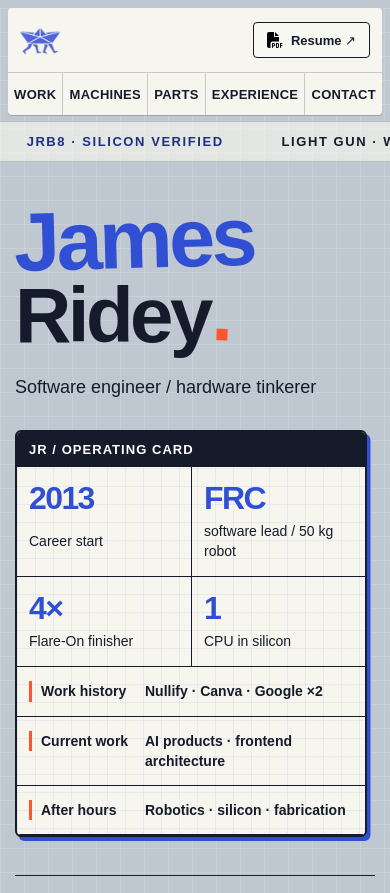
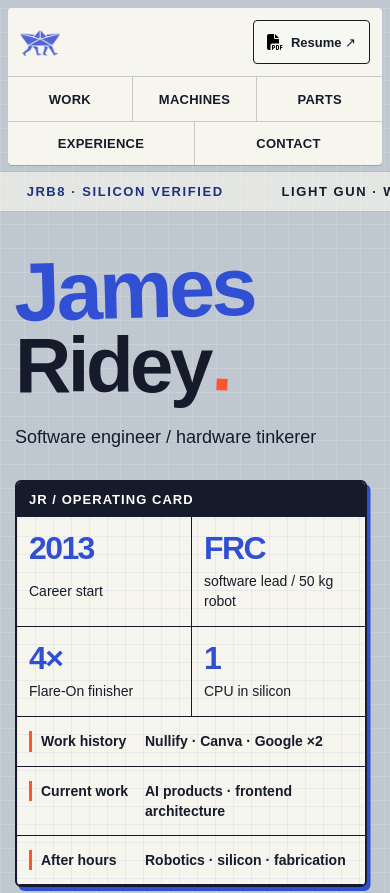
Before and after one commit to AeroX2/aerox2.github.io, a Svelte app: page / in a window 390 px wide. Shown: the top 893 px of the page. Built offline with nearby package versions, Linux system fonts and the light colour scheme; a web font is replaced by a local one.

Commit message:
fix(ui): improve mobile navigation and prevent text clipping

```diff
--- a/src/app.css
+++ b/src/app.css
@@ -963,7 +963,7 @@ footer a {
   }
 
   .wordmark small,
-  nav a:not(.nav-exit) {
+  .site-header nav a:not(.nav-exit) {
     display: none;
   }
 
@@ -2151,6 +2151,7 @@ nav.document-index a.active {
 
   .document-index {
     display: flex;
+    flex-wrap: wrap;
     width: calc(100% - 16px);
     margin: 0 auto;
     border-top-color: var(--rule);
@@ -2158,14 +2159,12 @@ nav.document-index a.active {
     border-radius: 0 0 var(--radius-small) var(--radius-small);
     background: var(--paper);
     box-shadow: 0 1px 0 var(--rule);
-    overflow-x: auto;
-    scrollbar-width: none;
-  }
-
-  .document-index::-webkit-scrollbar { display: none; }
+  }
+
   nav.document-index a {
-    min-width: max-content;
-    flex: 1 0 auto;
+    min-width: 0;
+    min-height: 44px;
+    flex: 1 1 auto;
     padding-right: 6px;
     padding-left: 6px;
     letter-spacing: .02em;
@@ -2174,6 +2173,19 @@ nav.document-index a.active {
 
   nav.document-index a:last-child { border-right: 0; }
 
+  .site-header .nav-exit { min-height: 44px; }
+
+  main section[id] { scroll-margin-top: 100px; }
+
+  .contact-section > * { min-width: 0; }
+
+  .contact-section h2 {
+    font-size: clamp(32px, 8vw, 46px);
+    overflow-wrap: anywhere;
+  }
+
+  .company-name h3 { overflow-wrap: anywhere; }
+
   .project-ticker {
     margin-top: 6px;
     border-color: var(--rule);
@@ -2182,6 +2194,16 @@ nav.document-index a.active {
 
   .bin-open {
     color: var(--blue-dark);
+  }
+}
+
+@media (max-width: 480px) {
+  nav.document-index a { flex-basis: 30%; }
+
+  nav.document-index a:nth-child(3) { border-right: 0; }
+
+  nav.document-index a:nth-child(n + 4) {
+    border-top: 1px solid var(--rule);
   }
 }
 
--- a/src/lib/KiCanvasViewer.svelte
+++ b/src/lib/KiCanvasViewer.svelte
@@ -309,6 +309,7 @@
     figcaption span {
       display: block;
       margin-bottom: 6px;
+      white-space: normal;
     }
   }
 </style>
```
